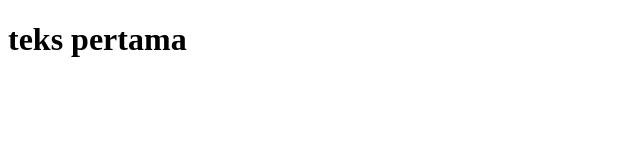
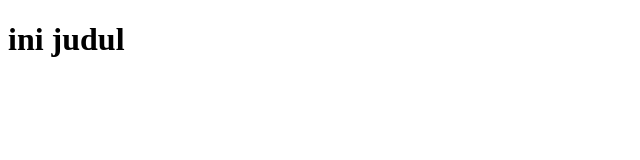
Before and after one commit to panjiucok/belajargithub, a plain HTML site: page index.html in a window 1280 px wide. Shown: the whole page, without its empty margins (0-640 px from the left). Drawn offline with Linux system fonts and the light colour scheme.

Commit message:
Perubahan index

```diff
--- a/index.html
+++ b/index.html
@@ -4,6 +4,6 @@
 	<title>Belajar github</title>
 </head>
 <body>
-<h1>teks pertama</h1>
+<h1>ini judul</h1>
 </body>
 </html>
```
